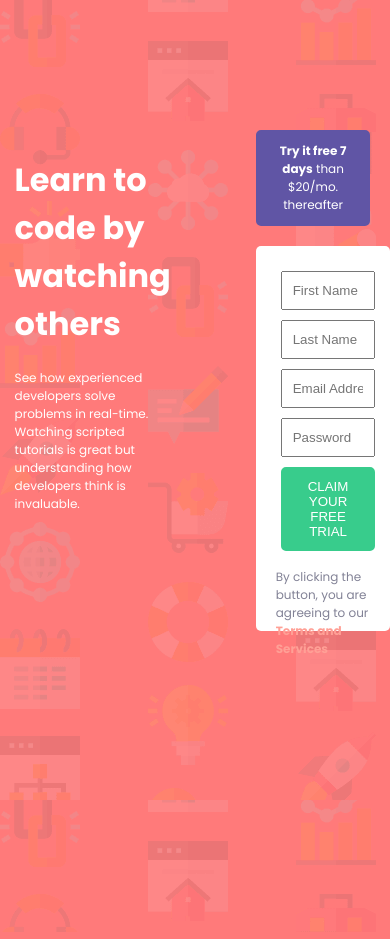
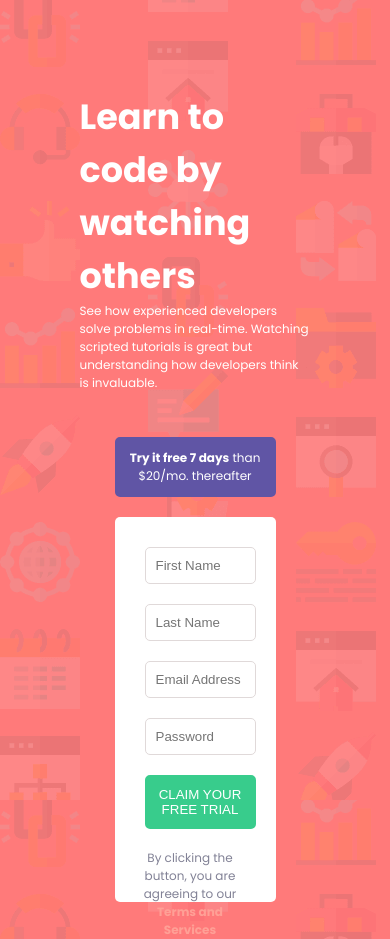
Before and after one commit to Oyinade3/Responsive-Registration-form, a plain HTML site: page index.html in a window 390 px wide. Drawn offline with Linux system fonts and the light colour scheme.

Commit message:
made it more responsive

```diff
--- a/index.html
+++ b/index.html
@@ -20,10 +20,10 @@
         </div>
     <form id="form" action=" ">
         <input type="text" name="First Name" required class="cell" placeholder="First Name">
-        <input type="text" name="Last Name" class="cell" placeholder="Last Name">
-        <input type="email" name="Email Address" class="cell" placeholder="Email Address">
-        <input type="password" name="password" class="cell" placeholder="Password">
-        <button  class="cell"style="color:white">CLAIM YOUR FREE TRIAL</button>
+        <input type="text" name="Last Name" required class="cell" placeholder="Last Name">
+        <input type="email" name="Email Address" required class="cell" placeholder="Email Address">
+        <input type="password" name="password" class="cell" placeholder="Password" pattern="(?=.*\d)(?=.*[a-z])(?=.*[A-Z]).{8,}" title="Must contain at least one number and one uppercase and lowercase letter, and at least 8 or more characters" required>
+        <button style="color:white">CLAIM YOUR FREE TRIAL</button>
         <p class="little-text">By clicking the button, you are agreeing to our <a href="#" id="link"><strong> Terms and Services</strong></a></p>
     </form>
     </div>
--- a/style.css
+++ b/style.css
@@ -1,5 +1,6 @@
 *{
     box-sizing: border-box;
+    margin: 0;
 }
 body{
     background-image: url(bg-intro-desktop.png);
@@ -9,60 +10,87 @@ body{
     font-size: 16px;
     height: 100vh;
 }
+@media screen and (min-width: 376px){
+   body{
+        margin-top: 80px;
+    }
+   #container{
+        padding: 0 50px;
+        width: 90%;
+        margin: auto;
+    }
+    #box1{
+        margin: 0 10px;
+        padding: 10px 0;
+        flex: 20%;
+        width: 100%;
+    }
+    #box1 h1{
+        font-size: 35px;
+    }
+    #box2{
+        flex: 30%;
+        margin: 0 30px;
+        padding: 15px;
+        height: 100%;
+    }
+    #form{
+        margin: 20px 0;
+    }
+}
 @media screen and (max-width: 375px){
-    #form{
-        display: flex;
-        flex-direction: column;
-        width: 100%;
+    body{
+        box-sizing: content-box;
+        margin: 0;
+        padding: 0;
     }
     #box1{
         flex: 100%;
-        border: 1px solid black;
-        margin: 0px;
+        padding: 20px;
+        text-align: center;
+        margin-top: 50px;
+    }
+    #box1 h1{
+        font-size: 20px;
+        padding: 10px;
     }
     #box2{
         flex: 100%;
-        border: 1px solid black;
+        margin: 0;
+        padding: 0 20px;
+    }
+    .blue-box{
+        margin: 0;
+        padding: 0;
     }
     #container{
         display: flex;
         flex-wrap: wrap;
+        margin: 0;
+        padding: 0;
+        width: 100%;
     }
+    #form{
+        margin: 0;
+        padding: 0;
+        margin-bottom: 50px;
+    }
+
 }
-#link{
-    text-decoration: none;
-    color: rgb(255, 160, 150);
-}
+
 #container{
-    width: 80%;
     height: 500px;
-    margin: auto;
-    /* border: 1px solid black; */
-    margin-top: 80px;
-    padding: 15px;
     display: flex;
+    flex-wrap: wrap;
     align-items: center;
     justify-content: center;
-}
-#box1{
-    /* border: 1px solid black; */
-    margin: 20px;
-    padding: 20px;
-    flex: 40%;
 }
 #box1 p{
     font-size: 12px;
 }
-#box2{
-    flex: 50%;
-    /* border: 1px solid black; */
-    margin: 20px;
-    padding: 15px;
-    height: 100%;
-}
 .blue-box{
-    /* border: 1px solid black; */
-    margin: 20px 10px;
+    width: 100%;
+    margin: 20px 0;
     padding: 10px;
     box-sizing: border-box;
     text-align: center;
@@ -75,21 +103,31 @@ body{
     background-color: white;
     height: 385px;
     padding: 20px;
-    margin: 10px;
+    padding-right: 30px;
     border-radius: 5px;
     width: 100%;
 }
+#link{
+    text-decoration: none;
+    color: rgb(255, 160, 150);
+}
 .cell{
     width: 100%;
-    margin: 5px;
+    margin: 10px;
     padding: 10px;
-    /* size: 25; */
+    border: 1px solid rgb(224, 217, 217);
+    border-radius: 5px;
 }
 .little-text{
     color: rgb(130,130,150);
     font-size: 12px;
+    margin-top: 10px;
+    text-align: center;
 }
 button{
+    width: 100%;
+    margin: 10px;
+    padding: 10px;
     background-color: hsl(154, 59%, 51%);
     border: 2px solid hsl(154, 59%, 51%);
     border-radius: 5px;
```
